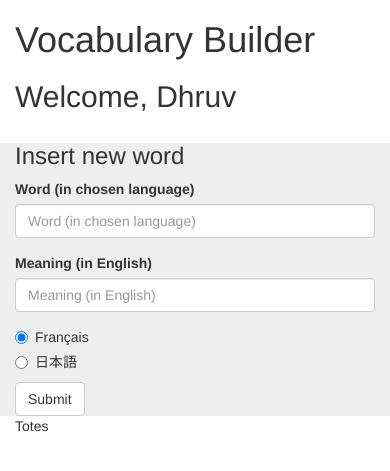
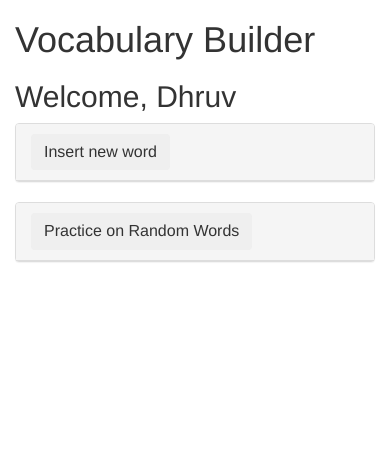
Before and after one commit to ayush7/vocab, a Flask app: page / in a window 390 px wide. Shown: the top 471 px of the page. Run offline with Flask 2, Linux system fonts and the light colour scheme; parts of the project's set-up code (start-up, migrations or seed data) failed here and were passed over; some libraries are stand-ins or nearby versions.

Commit message:
Collapsible menus working on mobile

```diff
--- a/templates/index.html
+++ b/templates/index.html
@@ -4,6 +4,12 @@
 <head>
 	<!-- Latest compiled and minified CSS -->
 	<link rel="stylesheet" href="https://maxcdn.bootstrapcdn.com/bootstrap/3.3.7/css/bootstrap.min.css" integrity="sha384-BVYiiSIFeK1dGmJRAkycuHAHRg32OmUcww7on3RYdg4Va+PmSTsz/K68vbdEjh4u" crossorigin="anonymous">
+
+	<style>
+		.col-xs-12 {
+	     z-index: 100;
+		}
+	</style>
 
 </head>
 <body>
@@ -12,8 +18,14 @@
 		<h2>Welcome, Dhruv</h2>
 		<hline>
 		<div class="row">
-			<div class="col-md-6" id="insert" style="background-color:#eee">
-				<h3>Insert new word</h3>
+			<div class="col-xs-12 col-sm-6 col-md-6">
+				<div class="panel panel-default" id="insert">
+					<div class="panel-heading">
+						<button class="panel-title btn" data-toggle="collapse" data-target="#input_new_word">
+							Insert new word
+						</button>
+					</div>
+					<div class="collapse panel-body" id="input_new_word">
 						<form id="input_new_word_form">
 						  <div class="form-group">
 						    <label for="input_word">Word (in chosen language)</label>
@@ -39,8 +51,20 @@
 						  <span id="input_success_message"></span>
 						</form>
 					</div>
-			<div class="col-md-6">
-				Totes
+				</div>
+			</div>
+
+			<div class="col-xs-12 col-sm-6 col-md-6">
+				<div class="panel panel-default" id="insert">
+					<div class="panel-heading">
+						<button class="panel-title btn" data-toggle="collapse" data-target="#practice_word">
+							Practice on Random Words
+						</button>
+					</div>
+					<div class="collapse panel-body" id="practice_word">
+					</div>
+				</div>
+			</div>
 		</div>
 	</div>
 </body>
@@ -49,6 +73,9 @@
   src="https://code.jquery.com/jquery-3.3.1.min.js"
   integrity="sha256-FgpCb/KJQlLNfOu91ta32o/NMZxltwRo8QtmkMRdAu8="
   crossorigin="anonymous"></script>
+
+<!-- Latest compiled and minified Bootstrap JavaScript -->
+<script src="https://maxcdn.bootstrapcdn.com/bootstrap/3.3.7/js/bootstrap.min.js" integrity="sha384-Tc5IQib027qvyjSMfHjOMaLkfuWVxZxUPnCJA7l2mCWNIpG9mGCD8wGNIcPD7Txa" crossorigin="anonymous"></script>
 
 <script>
 	// Submit script
```
Lines whose indentation alone changed are shown as unchanged.
